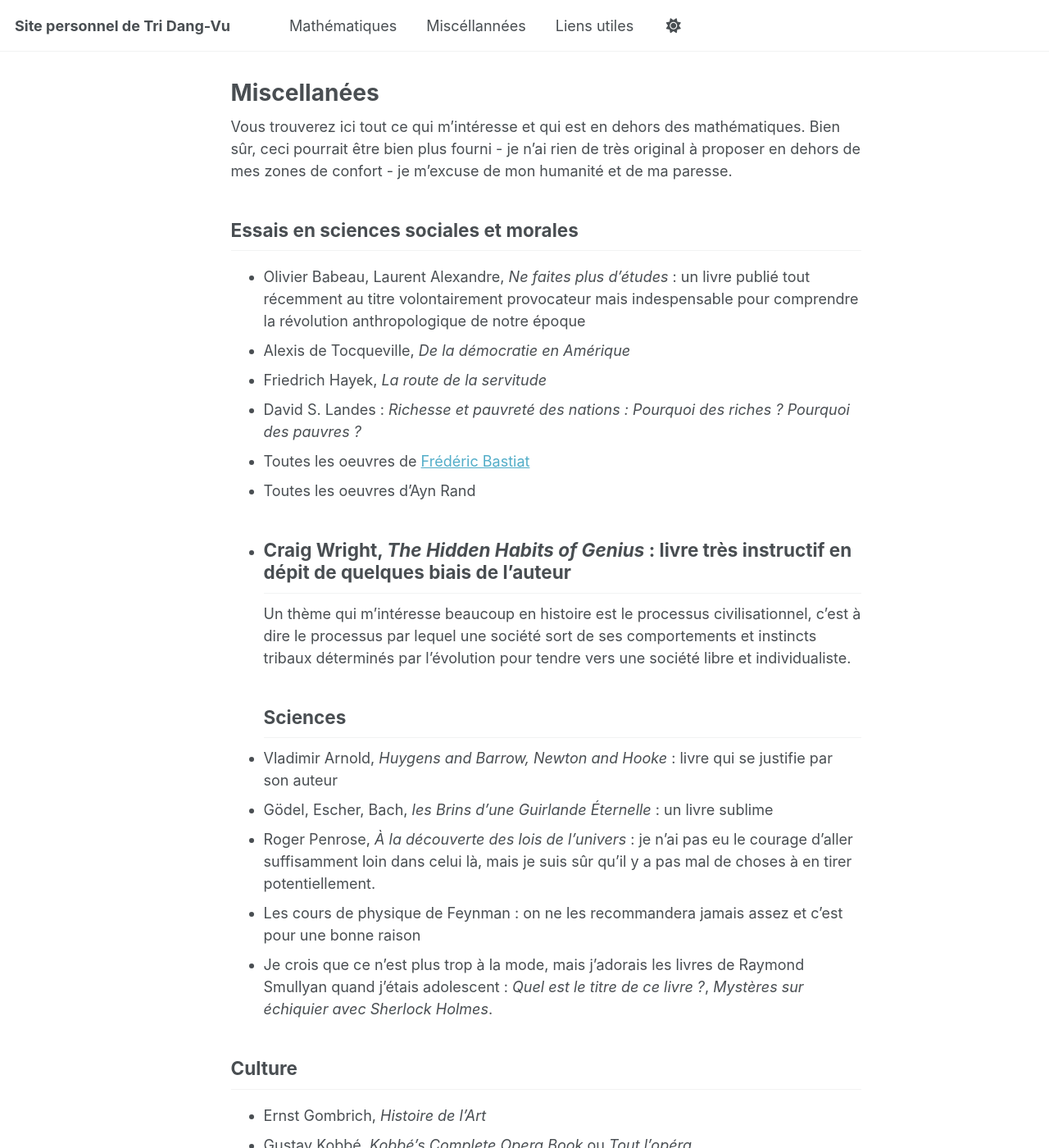
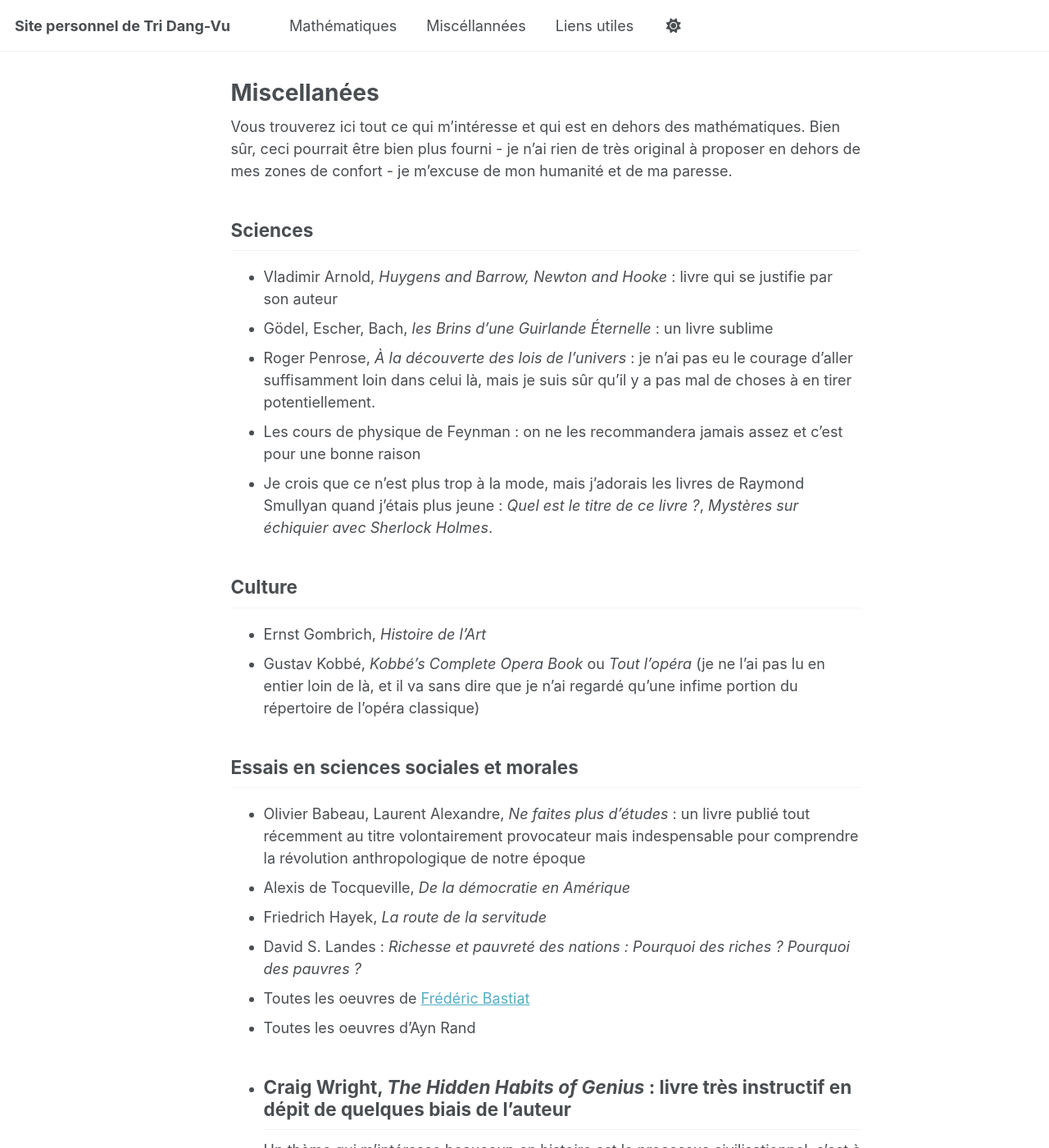
Before and after one commit to tridangvu/tridangvu.github.io, a Jekyll site: the page built from _pages/misc.md, in a window 1280 px wide and 1400 px high. Shown: the whole window at 82% size. Built offline with Jekyll 4.4.1, drawn with Linux system fonts in a browser that asks for light colours; a script that is not in the unit is left out; part of the change alters nothing that is shown; some of the changed text lies outside the part shown.

Commit message:
Update misc.md

```diff
--- a/_pages/misc.md
+++ b/_pages/misc.md
@@ -8,6 +8,18 @@ classes: wide
 ---
 Vous trouverez ici tout ce qui m'intéresse et qui est en dehors des mathématiques. Bien sûr, ceci pourrait être bien plus fourni - je n'ai rien de très original à proposer en dehors de mes zones de confort - je m'excuse de mon humanité et de ma paresse.
 
+## Sciences
+- Vladimir Arnold, *Huygens and Barrow, Newton and Hooke* : livre qui se justifie par son auteur
+- Gödel, Escher, Bach, *les Brins d'une Guirlande Éternelle* : un livre sublime
+- Roger Penrose, *À la découverte des lois de l'univers* : je n'ai pas eu le courage d'aller suffisamment loin dans celui là, mais je suis sûr qu'il y a pas mal de choses à en tirer potentiellement.
+- Les cours de physique de Feynman : on ne les recommandera jamais assez et c'est pour une bonne raison
+- Je crois que ce n'est plus trop à la mode, mais j'adorais les livres de Raymond Smullyan quand j'étais plus jeune : *Quel est le titre de ce livre ?*, *Mystères sur échiquier avec Sherlock Holmes*.
+
+## Culture
+- Ernst Gombrich, *Histoire de l'Art*
+- Gustav Kobbé, *Kobbé's Complete Opera Book* ou *Tout l'opéra* (je ne l'ai pas lu en entier loin de là, et il va sans dire que je n'ai regardé qu'une infime portion du répertoire de l'opéra classique)
+
+
 ## Essais en sciences sociales et morales
 - Olivier Babeau, Laurent Alexandre, *Ne faites plus d'études* : un livre publié tout récemment au titre volontairement provocateur mais indespensable pour comprendre la révolution anthropologique de notre époque
 - Alexis de Tocqueville, *De la démocratie en Amérique*
@@ -17,14 +29,4 @@ Vous trouverez ici tout ce qui m'intéresse et qui est en dehors des mathématiq
 - Toutes les oeuvres d'Ayn Rand
 - Craig Wright, *The Hidden Habits of Genius* : livre très instructif en dépit de quelques biais de l'auteur
 ---
-Un thème qui m'intéresse beaucoup en histoire est le processus civilisationnel, c'est à dire le processus par lequel une société sort de ses comportements et instincts tribaux déterminés par l'évolution pour tendre vers une société libre et individualiste.
-## Sciences
-- Vladimir Arnold, *Huygens and Barrow, Newton and Hooke* : livre qui se justifie par son auteur
-- Gödel, Escher, Bach, *les Brins d'une Guirlande Éternelle* : un livre sublime
-- Roger Penrose, *À la découverte des lois de l'univers* : je n'ai pas eu le courage d'aller suffisamment loin dans celui là, mais je suis sûr qu'il y a pas mal de choses à en tirer potentiellement.
-- Les cours de physique de Feynman : on ne les recommandera jamais assez et c'est pour une bonne raison
-- Je crois que ce n'est plus trop à la mode, mais j'adorais les livres de Raymond Smullyan quand j'étais adolescent : *Quel est le titre de ce livre ?*, *Mystères sur échiquier avec Sherlock Holmes*.
-
-## Culture
-- Ernst Gombrich, *Histoire de l'Art*
-- Gustav Kobbé, *Kobbé's Complete Opera Book* ou *Tout l'opéra*
+Un thème qui m'intéresse beaucoup en histoire est le processus civilisationnel, c'est à dire le processus par lequel une société peut sortir de ses comportements et instincts tribaux et collectifs déterminés par l'évolution pour tendre vers une société libre et individualiste.
```
